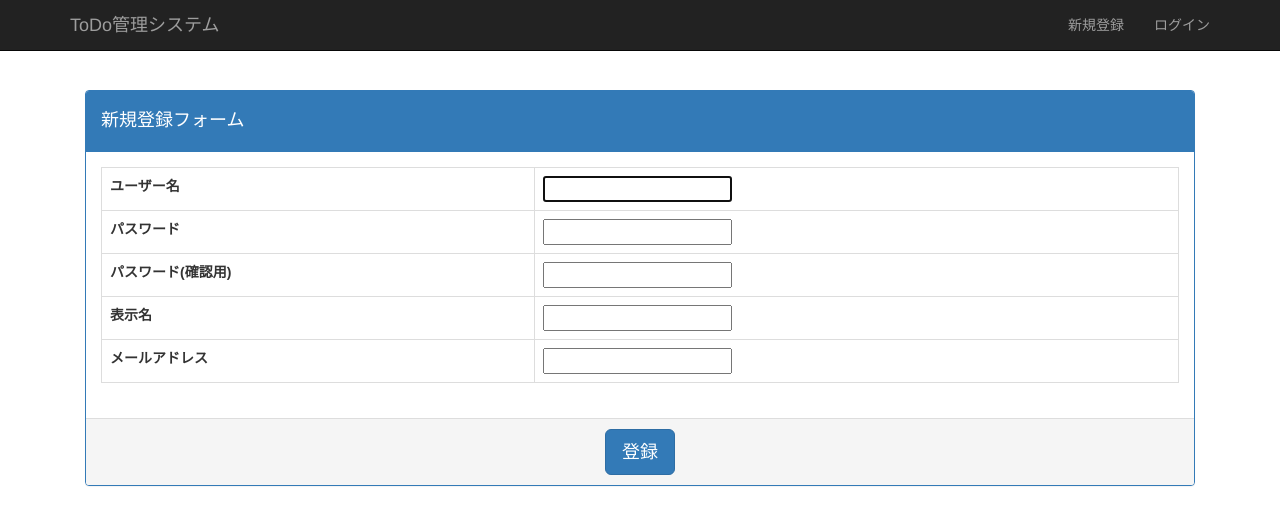
After one commit to okwrtdsh/django_tutorial, a Django app: page /todo/user/create/ in a window 1280 px wide. The commit adds this page. Shown: the top 525 px of the page. Run offline with Django 3.2, Linux system fonts and the light colour scheme; some libraries are stand-ins or nearby versions.

Commit message:
User登録機能

```diff
--- a/src/tutorial/templates/base.html
+++ b/src/tutorial/templates/base.html
@@ -69,8 +69,17 @@
           <ul class="nav navbar-nav navbar-right">
             {% block nav_right %}
               {% if user.is_authenticated %}
-                <li><a href="{% url 'logout' %}">ログアウト</a></li>
+                <li class="dropdown">
+                  <a href="#" class="dropdown-toggle" data-toggle="dropdown" role="button" aria-haspopup="true" aria-expanded="false">
+                    {{ user.todouser.handle_name }}
+                    <span class="caret"></span>
+                  </a>
+                  <ul class="dropdown-menu">
+                    <li><a href="{% url 'logout' %}">ログアウト</a></li>
+                  </ul>
+                </li>
               {% else %}
+                <li><a href="{% url 'todo:user_create' %}">新規登録</a></li>
                 <li><a href="{% url 'login' %}">ログイン</a></li>
               {% endif %}
             {% endblock %}
--- /dev/null
+++ b/src/tutorial/todo/forms.py
@@ -0,0 +1,39 @@
+from django import forms
+from django.contrib.auth import authenticate, login
+from django.contrib.auth.forms import UserCreationForm
+
+from django_cbv_utils.forms import SetFromControlMixin
+from tutorial.todo.models import ToDoUser
+
+
+class ToDoUserCreateForm(UserCreationForm, SetFromControlMixin):
+    email = forms.EmailField(label="メールアドレス", required=True)
+    username = forms.RegexField(
+        label="ユーザー名",
+        max_length=15,
+        regex=r'^[a-zA-Z0-9]+$',
+        error_messages={'invalid': "半角英数15字以内で入力してください。"})
+
+    class Meta:
+        model = ToDoUser
+        fields = [
+            "username",
+            "password1",
+            "password2",
+            "handle_name",
+            "email",
+        ]
+
+    def __init__(self, *args, **kwargs):
+        self.request = kwargs.pop("request")
+        super().__init__(*args, **kwargs)
+
+    def save(self, commit=True):
+        todouser = super().save(commit)
+        if commit:
+            user = authenticate(
+                username=self.cleaned_data["username"],
+                password=self.cleaned_data["password1"])
+            if user is not None and user.is_active:
+                    login(self.request, user)
+        return todouser
--- /dev/null
+++ b/src/tutorial/todo/templates/todo/user_create.html
@@ -0,0 +1,25 @@
+{% extends "base.html" %}
+{% block title %}新規登録{% endblock%}
+
+{% block content %}
+<form method="post">{% csrf_token %}
+  <div class="panel panel-primary">
+    <div class="panel-heading">
+      <h4>新規登録フォーム</h4>
+    </div>
+    <div class="panel-body">
+      <table class="table table-bordered">
+        {% for field in form %}
+          <tr {% if field.errors %}class="alert-danger"{% endif %}>
+            <th>{{ field.label }}</th>
+            <td>{{ field.errors }}{{ field }}</td>
+          </tr>
+        {% endfor %}
+      </table>
+    </div>
+    <div class="panel-footer align-center">
+      <button type="submit" class="btn btn-lg btn-primary">登録</button>
+    </div>
+  </div>
+</form>
+{% endblock %}
--- a/src/tutorial/todo/urls.py
+++ b/src/tutorial/todo/urls.py
@@ -1,4 +1,6 @@
 from django.conf.urls import url
+from tutorial.todo.views import ToDoUserCreateView
 
 urlpatterns = [
+    url(r"^user/create/$", ToDoUserCreateView.as_view(), name="user_create"),
 ]
--- a/src/tutorial/todo/views.py
+++ b/src/tutorial/todo/views.py
@@ -1,3 +1,19 @@
-from django.shortcuts import render
+from django.views.generic import CreateView
+from django.contrib.messages.views import SuccessMessageMixin
+from django.core.urlresolvers import reverse_lazy
 
-# Create your views here.
+from tutorial.todo.models import ToDoUser
+from tutorial.todo.forms import ToDoUserCreateForm
+
+
+class ToDoUserCreateView(SuccessMessageMixin, CreateView):
+    model = ToDoUser
+    form_class = ToDoUserCreateForm
+    success_url = reverse_lazy('index')
+    template_name = "todo/user_create.html"
+    success_message = "登録しました。"
+
+    def get_form_kwargs(self):
+        kwargs = super().get_form_kwargs()
+        kwargs.update({"request": self.request})
+        return kwargs
```
